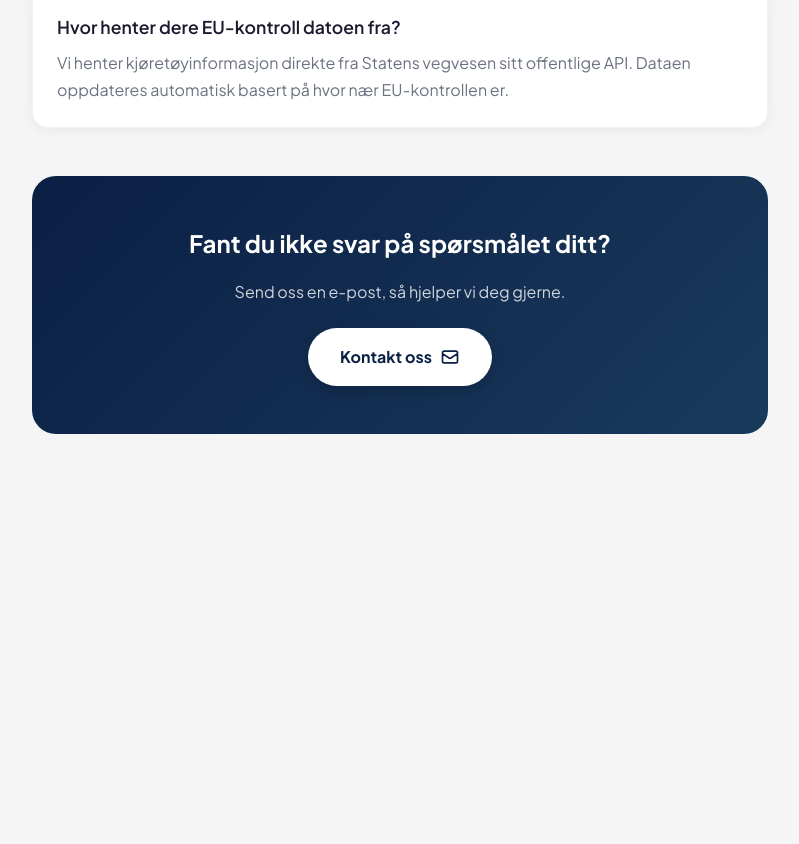
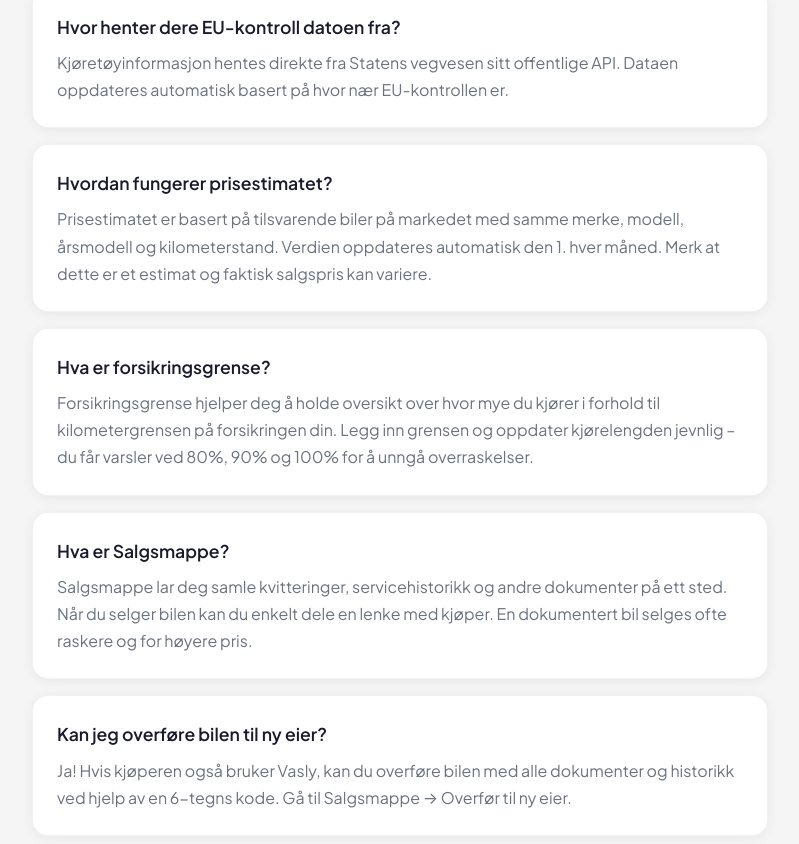
Before and after one commit to bseyhan/vasly-web, a Next.js app: page /support in a window 1280 px wide. Shown: the part 1516-2360 px from the top of the page, without its empty margins (240-1039 px from the left). Before the commit the page ends 2014 px from the top, so only its background shows below. Built offline with nearby package versions, Linux system fonts and the light colour scheme.

Commit message:
Add FAQ for new features (Prisestimat, Forsikringsgrense, Salgsmappe, Overføring) + footer

```diff
--- a/src/app/support/page.tsx
+++ b/src/app/support/page.tsx
@@ -16,7 +16,7 @@ export default function Support() {
           Support
         </h1>
         <p style={{ color: 'var(--text-muted)', marginBottom: '3rem' }}>
-          Vi er her for å hjelpe deg
+          Trenger du hjelp? Finn svar her.
         </p>
 
         {/* Contact Cards */}
@@ -156,8 +156,75 @@ export default function Support() {
                 Hvor henter dere EU-kontroll datoen fra?
               </h3>
               <p style={{ color: 'var(--text-secondary)', lineHeight: 1.7 }}>
-                Vi henter kjøretøyinformasjon direkte fra Statens vegvesen sitt offentlige API.
+                Kjøretøyinformasjon hentes direkte fra Statens vegvesen sitt offentlige API.
                 Dataen oppdateres automatisk basert på hvor nær EU-kontrollen er.
+              </p>
+            </div>
+
+            <div style={{
+              background: 'white',
+              padding: '1.5rem',
+              borderRadius: '16px',
+              boxShadow: '0 2px 12px rgba(0,0,0,0.06)',
+              border: '1px solid rgba(0,0,0,0.05)'
+            }}>
+              <h3 style={{ fontSize: '1.1rem', fontWeight: 600, marginBottom: '0.5rem', color: 'var(--text-primary)' }}>
+                Hvordan fungerer prisestimatet?
+              </h3>
+              <p style={{ color: 'var(--text-secondary)', lineHeight: 1.7 }}>
+                Prisestimatet er basert på tilsvarende biler på markedet med samme merke, modell,
+                årsmodell og kilometerstand. Verdien oppdateres automatisk den 1. hver måned.
+                Merk at dette er et estimat og faktisk salgspris kan variere.
+              </p>
+            </div>
+
+            <div style={{
+              background: 'white',
+              padding: '1.5rem',
+              borderRadius: '16px',
+              boxShadow: '0 2px 12px rgba(0,0,0,0.06)',
+              border: '1px solid rgba(0,0,0,0.05)'
+            }}>
+              <h3 style={{ fontSize: '1.1rem', fontWeight: 600, marginBottom: '0.5rem', color: 'var(--text-primary)' }}>
+                Hva er forsikringsgrense?
+              </h3>
+              <p style={{ color: 'var(--text-secondary)', lineHeight: 1.7 }}>
+                Forsikringsgrense hjelper deg å holde oversikt over hvor mye du kjører i forhold
+                til kilometergrensen på forsikringen din. Legg inn grensen og oppdater kjørelengden
+                jevnlig – du får varsler ved 80%, 90% og 100% for å unngå overraskelser.
+              </p>
+            </div>
+
+            <div style={{
+              background: 'white',
+              padding: '1.5rem',
+              borderRadius: '16px',
+              boxShadow: '0 2px 12px rgba(0,0,0,0.06)',
+              border: '1px solid rgba(0,0,0,0.05)'
+            }}>
+              <h3 style={{ fontSize: '1.1rem', fontWeight: 600, marginBottom: '0.5rem', color: 'var(--text-primary)' }}>
+                Hva er Salgsmappe?
+              </h3>
+              <p style={{ color: 'var(--text-secondary)', lineHeight: 1.7 }}>
+                Salgsmappe lar deg samle kvitteringer, servicehistorikk og andre dokumenter
+                på ett sted. Når du selger bilen kan du enkelt dele en lenke med kjøper.
+                En dokumentert bil selges ofte raskere og for høyere pris.
+              </p>
+            </div>
+
+            <div style={{
+              background: 'white',
+              padding: '1.5rem',
+              borderRadius: '16px',
+              boxShadow: '0 2px 12px rgba(0,0,0,0.06)',
+              border: '1px solid rgba(0,0,0,0.05)'
+            }}>
+              <h3 style={{ fontSize: '1.1rem', fontWeight: 600, marginBottom: '0.5rem', color: 'var(--text-primary)' }}>
+                Kan jeg overføre bilen til ny eier?
+              </h3>
+              <p style={{ color: 'var(--text-secondary)', lineHeight: 1.7 }}>
+                Ja! Hvis kjøperen også bruker Vasly, kan du overføre bilen med alle dokumenter
+                og historikk ved hjelp av en 6-tegns kode. Gå til Salgsmappe → Overfør til ny eier.
               </p>
             </div>
           </div>
@@ -199,6 +266,17 @@ export default function Support() {
           </a>
         </section>
       </div>
+
+      {/* Footer */}
+      <footer style={{
+        textAlign: 'center',
+        padding: '2rem',
+        color: 'var(--text-muted)',
+        borderTop: '1px solid rgba(0,0,0,0.05)',
+        marginTop: '2rem'
+      }}>
+        <p>© 2026 Vasly</p>
+      </footer>
     </div>
   );
 }
```
